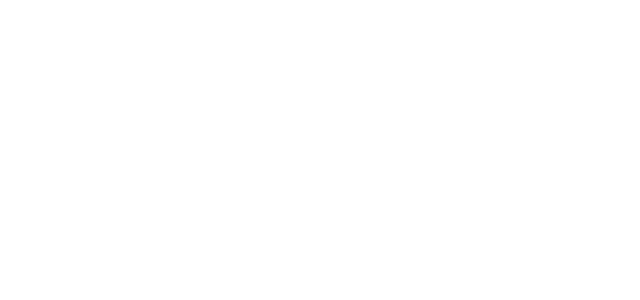
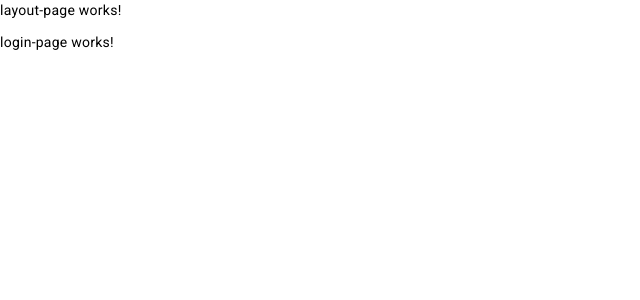
Before and after one commit to DevJuanDuarte/gestionProyectos, an Angular app: page /auth/login in a window 1280 px wide. Before the commit this address led to /. Shown: the top 300 px of the page, without its empty margins (0-640 px from the left). Built offline with nearby package versions, Linux system fonts and the light colour scheme.

Commit message:
Agregando rutas y instalando material

```diff
--- a/angular.json
+++ b/angular.json
@@ -25,6 +25,7 @@
               "src/assets"
             ],
             "styles": [
+              "@angular/material/prebuilt-themes/deeppurple-amber.css",
               "src/styles.css"
             ],
             "scripts": []
@@ -87,6 +88,7 @@
               "src/assets"
             ],
             "styles": [
+              "@angular/material/prebuilt-themes/deeppurple-amber.css",
               "src/styles.css"
             ],
             "scripts": []
--- a/package.json
+++ b/package.json
@@ -11,10 +11,12 @@
   "private": true,
   "dependencies": {
     "@angular/animations": "^16.2.0",
+    "@angular/cdk": "^16.2.14",
     "@angular/common": "^16.2.0",
     "@angular/compiler": "^16.2.0",
     "@angular/core": "^16.2.0",
     "@angular/forms": "^16.2.0",
+    "@angular/material": "^16.2.14",
     "@angular/platform-browser": "^16.2.0",
     "@angular/platform-browser-dynamic": "^16.2.0",
     "@angular/router": "^16.2.0",
--- a/src/app/app-routing.module.ts
+++ b/src/app/app-routing.module.ts
@@ -1,7 +1,30 @@
 import { NgModule } from '@angular/core';
 import { RouterModule, Routes } from '@angular/router';
+import { Error404PageComponent } from './shared/pages/error404-page/error404-page.component';
 
-const routes: Routes = [];
+const routes: Routes = [
+  {
+    path: 'auth',
+    loadChildren: () => import('./auth/auth.module').then(m => m.AuthModule)
+  },
+  {
+    path: 'proyectos',
+    loadChildren: () => import('./proyectos/proyectos.module').then(m => m.ProyectosModule)
+  },
+  {
+    path: '404',
+    component: Error404PageComponent
+  },
+  {
+    path: '',
+    redirectTo: 'proyectos',
+    pathMatch: 'full'
+  },
+  {
+    path: '**',
+    redirectTo: '404'
+  }
+];
 
 @NgModule({
   imports: [RouterModule.forRoot(routes)],
--- a/src/app/app.module.ts
+++ b/src/app/app.module.ts
@@ -4,6 +4,7 @@
 import { AppRoutingModule } from './app-routing.module';
 import { AppComponent } from './app.component';
 import { SharedModule } from './shared/shared.module';
+import { BrowserAnimationsModule } from '@angular/platform-browser/animations';
 
 @NgModule({
   declarations: [
@@ -12,7 +13,8 @@
   imports: [
     BrowserModule,
     AppRoutingModule,
-    SharedModule
+    SharedModule,
+    BrowserAnimationsModule
   ],
   providers: [],
   bootstrap: [AppComponent]
--- a/src/app/auth/auth-routing.module.ts
+++ b/src/app/auth/auth-routing.module.ts
@@ -1,7 +1,29 @@
 import { NgModule } from '@angular/core';
 import { RouterModule, Routes } from '@angular/router';
+import { LayoutPageComponent } from './pages/layout-page/layout-page.component';
+import { LoginPageComponent } from './pages/login-page/login-page.component';
+import { RegisterPageComponent } from './pages/register-page/register-page.component';
 
-const routes: Routes = [];
+const routes: Routes = [
+  {
+    path: '',
+    component: LayoutPageComponent,
+    children: [
+      {
+        path: 'login',
+        component: LoginPageComponent
+      },
+      {
+        path: 'register',
+        component: RegisterPageComponent
+      },
+      {
+        path: '**',
+        redirectTo: 'login'
+      }
+    ]
+  }
+];
 
 @NgModule({
   imports: [RouterModule.forChild(routes)],
--- a/src/app/auth/pages/layout-page/layout-page.component.html
+++ b/src/app/auth/pages/layout-page/layout-page.component.html
@@ -1 +1,2 @@
 <p>layout-page works!</p>
+<router-outlet></router-outlet>
--- a/src/app/proyectos/pages/layout-page/layout-page.component.html
+++ b/src/app/proyectos/pages/layout-page/layout-page.component.html
@@ -1 +1,2 @@
 <p>layout-page works!</p>
+<router-outlet></router-outlet>
--- a/src/app/proyectos/proyectos-routing.module.ts
+++ b/src/app/proyectos/proyectos-routing.module.ts
@@ -1,7 +1,39 @@
 import { NgModule } from '@angular/core';
 import { RouterModule, Routes } from '@angular/router';
+import { LayoutPageComponent } from './pages/layout-page/layout-page.component';
+import { NewPageComponent } from './pages/new-page/new-page.component';
+import { ListPageComponent } from './pages/list-page/list-page.component';
+import { ProyectoPageComponent } from './pages/proyecto-page/proyecto-page.component';
 
-const routes: Routes = [];
+//localhost:4200/proyectos
+const routes: Routes = [
+  {
+    path: '',
+    component: LayoutPageComponent,
+    children: [
+      {
+        path: 'new-project',
+        component: NewPageComponent
+      },
+      {
+        path: 'edit/:id',
+        component: NewPageComponent
+      },
+      {
+        path: 'list',
+        component: ListPageComponent
+      },
+      {
+        path: ':id',
+        component: ProyectoPageComponent
+      },
+      {
+        path: '**',
+        redirectTo: 'list'
+      }
+    ]
+  }
+];
 
 @NgModule({
   imports: [RouterModule.forChild(routes)],
--- a/src/index.html
+++ b/src/index.html
@@ -6,8 +6,11 @@
   <base href="/">
   <meta name="viewport" content="width=device-width, initial-scale=1">
   <link rel="icon" type="image/x-icon" href="favicon.ico">
+  <link rel="preconnect" href="https://fonts.gstatic.com">
+  <link href="https://fonts.googleapis.com/css2?family=Roboto:wght@300;400;500&display=swap" rel="stylesheet">
+  <link href="https://fonts.googleapis.com/icon?family=Material+Icons" rel="stylesheet">
 </head>
-<body>
+<body class="mat-typography">
   <app-root></app-root>
 </body>
 </html>
--- a/src/styles.css
+++ b/src/styles.css
@@ -1 +1,4 @@
 /* You can add global styles to this file, and also import other style files */
+
+html, body { height: 100%; }
+body { margin: 0; font-family: Roboto, "Helvetica Neue", sans-serif; }
```
Also changed, not shown: 1 other file (tests, documents, lock files or other folders).
